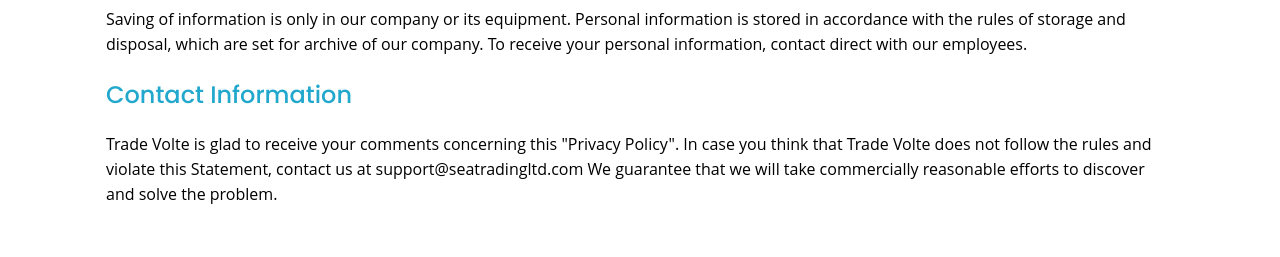
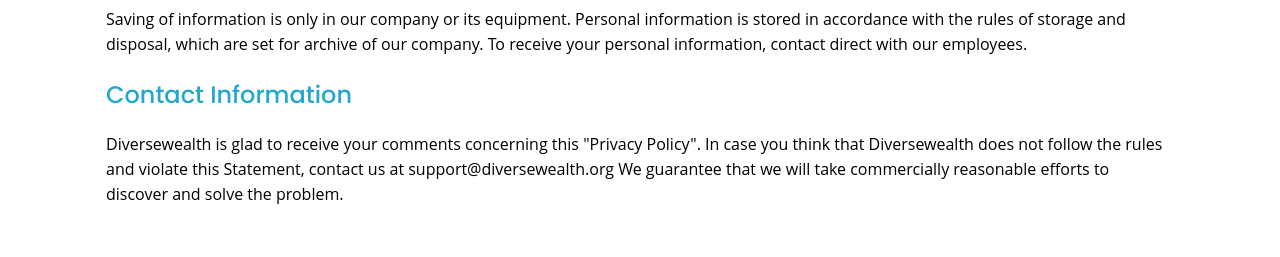
Before and after one commit to kelvinogodo/diversefrontend, a React (Create React App) app: page /policy in a window 1280 px wide. Shown: the part 1280-1537 px from the top of the page. Built offline with nearby package versions, Linux system fonts and the light colour scheme.

Commit message:
updated investment %

```diff
--- a/src/pages/Policy.jsx
+++ b/src/pages/Policy.jsx
@@ -40,7 +40,7 @@ const Policy = () => {
               Contact Information
               </h3>
               <p>
-              Trade Volte is glad to receive your comments concerning this "Privacy Policy". In case you think that Trade Volte does not follow the rules and violate this Statement, contact us at support@seatradingltd.com We guarantee that we will take commercially reasonable efforts to discover and solve the problem.
+              Diversewealth is glad to receive your comments concerning this "Privacy Policy". In case you think that Diversewealth does not follow the rules and violate this Statement, contact us at support@diversewealth.org We guarantee that we will take commercially reasonable efforts to discover and solve the problem.
               </p>
             </div>
       </div>
```
